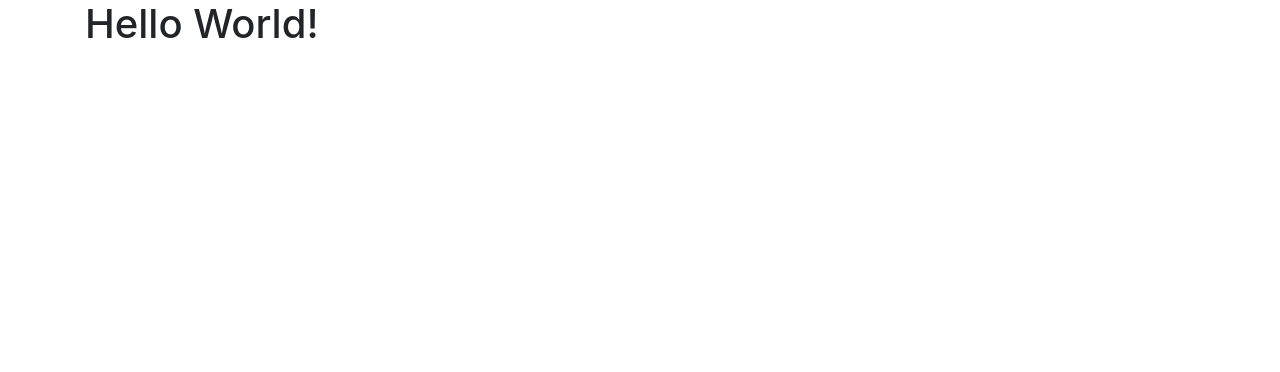
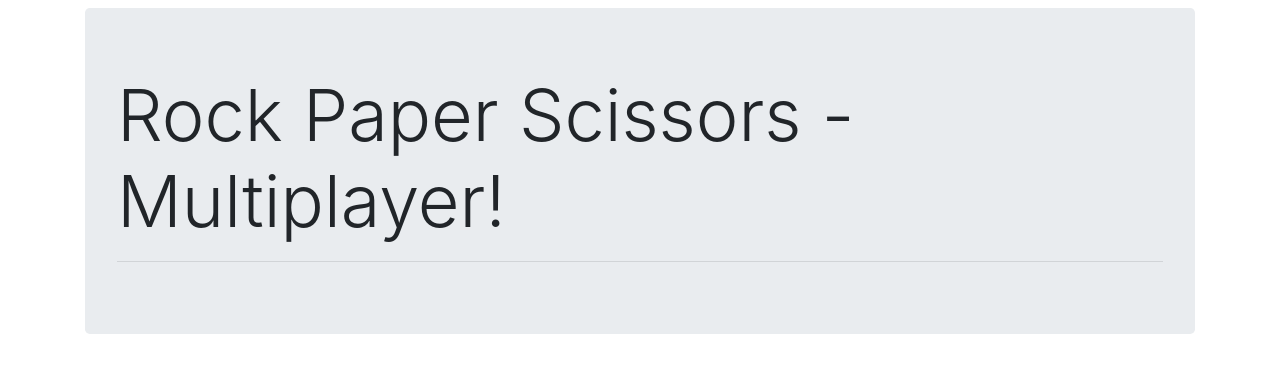
Before and after one commit to nanderson815/RPS-Multiplayer, a plain HTML site: page index.html in a window 1280 px wide. Drawn offline with nearby package versions, Linux system fonts and the light colour scheme.

Commit message:
Updated 1 1 19

```diff
--- a/index.html
+++ b/index.html
@@ -19,7 +19,11 @@
 
 <body>
     <div class="container">
-        <h1>Hello World!</h1>
+        <div class="jumbotron mt-2">
+            <h1 class="display-3">Rock Paper Scissors - Multiplayer!</h1>
+            <p class="lead"></p>
+            <hr class="my-2">
+        </div>
     </div>
 
 
```
